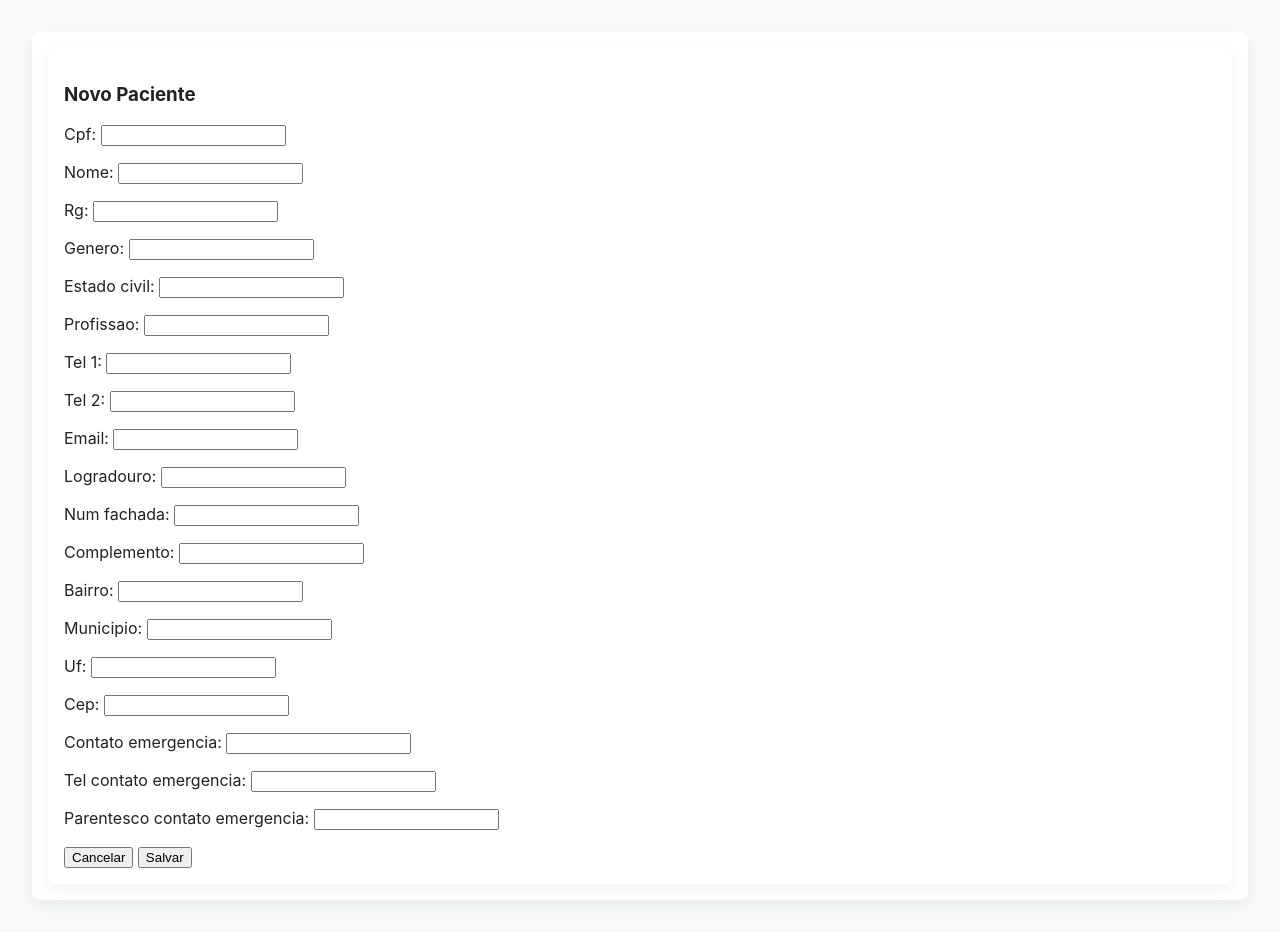
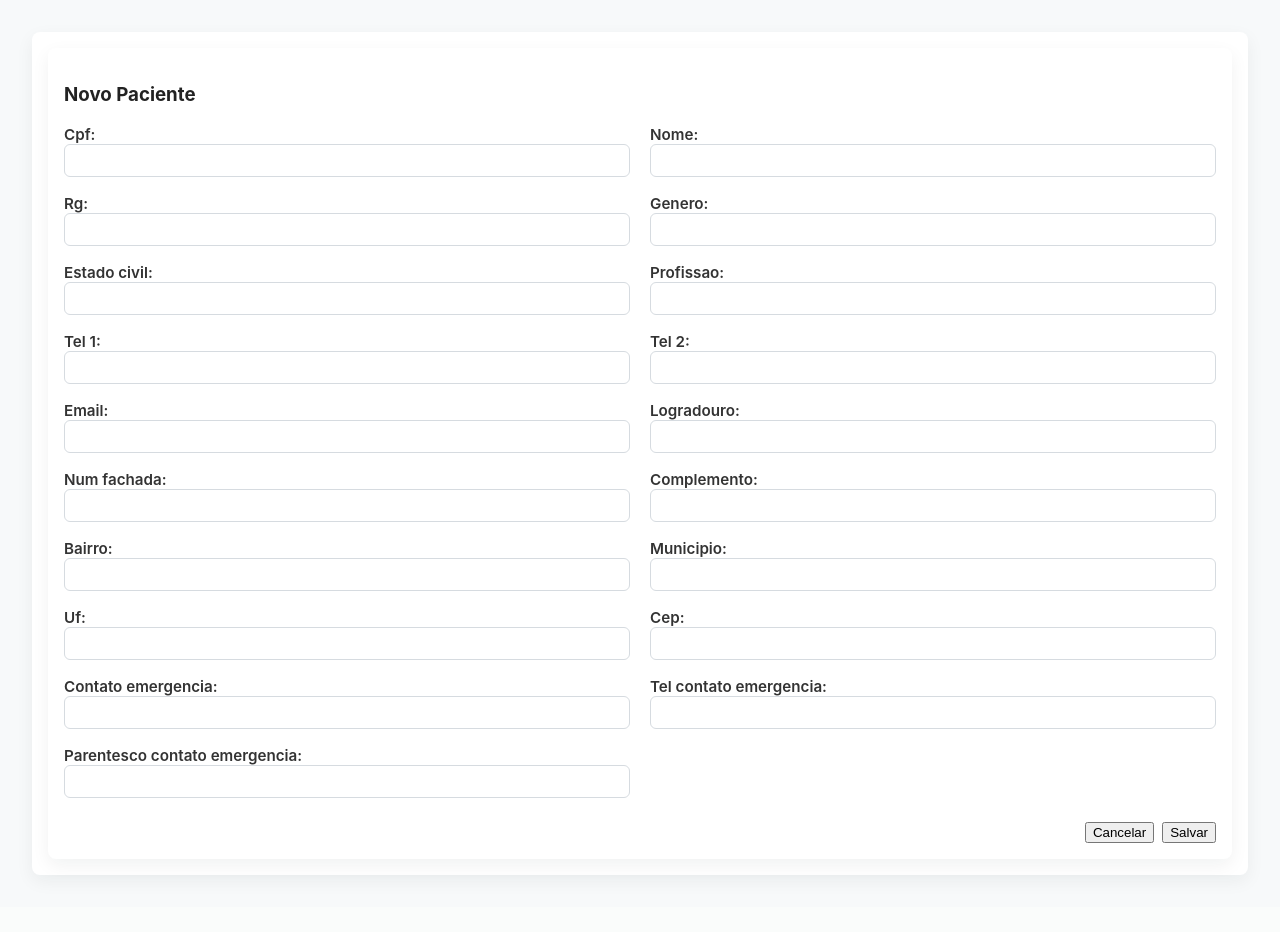
Before and after one commit to hpesanto/neurocare, a Django app: page /cadastro/pacientes/novo/ in a window 1280 px wide. Shown: the part 108-1040 px from the top of the page. After the commit the page ends 986 px from the top, so only its background shows below. Run offline with Django 4.2, Linux system fonts and the light colour scheme.

Commit message:
chore(release): stable patient form UI

```diff
--- /dev/null
+++ b/pacientes/templatetags/form_helpers.py
@@ -0,0 +1,38 @@
+from django import template
+from django.utils.safestring import mark_safe
+
+register = template.Library()
+
+
+@register.simple_tag
+def prepare_field_items(form):
+    """Return a list of simple dicts for template consumption.
+
+    Each item contains pre-rendered safe HTML strings for label, widget,
+    errors and help text. This avoids deep attribute lookups inside
+    included templates and prevents accidental recursion during template
+    variable resolution.
+    """
+    items = []
+    for field in form.visible_fields():
+        label_html = field.label_tag() or ""
+        widget_html = str(field)
+        errors_html = ""
+        if field.errors:
+            errors_html = "".join(
+                [f"<div class='field-error'>{e}</div>" for e in field.errors]
+            )
+        help_html = (
+            f"<div class='field-help'>{field.help_text}</div>"
+            if field.help_text
+            else ""
+        )
+        items.append(
+            {
+                "label_html": mark_safe(label_html),
+                "widget_html": mark_safe(widget_html),
+                "errors_html": mark_safe(errors_html),
+                "help_html": mark_safe(help_html),
+            }
+        )
+    return items
--- a/static/css/base.css
+++ b/static/css/base.css
@@ -239,3 +239,64 @@ footer {
     height: 16px;
     vertical-align: middle
 }
+
+/* Reusable form grid styles */
+.form-grid {
+    display: grid;
+    grid-template-columns: 1fr 1fr;
+    gap: 1rem 1.25rem;
+    /* row-gap column-gap */
+    align-items: start;
+}
+
+.form-grid .form-row {
+    display: contents;
+    /* allow label+input occupy grid cell without extra wrapper block */
+}
+
+.form-grid .form-field {
+    display: flex;
+    flex-direction: column;
+}
+
+.form-grid label {
+    font-weight: 600;
+    margin-bottom: 0.35rem;
+    color: #333;
+    font-size: 0.95rem;
+}
+
+.form-grid input[type="text"],
+.form-grid input[type="email"],
+.form-grid input[type="date"],
+.form-grid input[type="tel"],
+.form-grid select,
+.form-grid textarea {
+    padding: 0.5rem 0.6rem;
+    border: 1px solid #d6dbe0;
+    border-radius: 6px;
+    background: #fff;
+    box-sizing: border-box;
+    width: 100%;
+}
+
+.form-grid textarea {
+    min-height: 3.25rem;
+    resize: vertical;
+}
+
+.form-actions {
+    grid-column: 1 / -1;
+    /* full width */
+    display: flex;
+    justify-content: flex-end;
+    gap: 0.5rem;
+    margin-top: 0.5rem;
+}
+
+/* make form single column on small screens */
+@media (max-width: 760px) {
+    .form-grid {
+        grid-template-columns: 1fr;
+    }
+}
--- a/templates/pacientes/_form_partial.html
+++ b/templates/pacientes/_form_partial.html
@@ -2,10 +2,29 @@
     <h3>{{ title }}</h3>
     <form method="post" id="paciente-form" action="{{ request.path }}">
         {% csrf_token %}
-        {{ form.as_p }}
-        <div class="modal-footer">
-            <button type="button" id="btnCancel" class="btn">Cancelar</button>
-            <button type="submit" class="btn">Salvar</button>
+        <div class="form-grid">
+            {% load form_helpers %}
+            {% prepare_field_items form as field_items %}
+            {% if field_items %}
+            {% for item in field_items %}
+            <div class="form-field">
+                <div class="field-label">{{ item.label_html }}</div>
+                <div class="field-widget">{{ item.widget_html }}</div>
+                {{ item.errors_html }}
+                {{ item.help_html }}
+            </div>
+            {% endfor %}
+            {% else %}
+            {# Fallback: render visible fields if prepare_field_items produced nothing #}
+            {% for field in form.visible_fields %}
+            <div class="form-field">{{ field }}</div>
+            {% endfor %}
+            {% endif %}
+
+            <div class="form-actions modal-footer">
+                <button type="button" id="btnCancel" class="btn">Cancelar</button>
+                <button type="submit" class="btn">Salvar</button>
+            </div>
         </div>
     </form>
 </div>
```
Also changed, not shown: templates/includes/form_grid.html (added, +41 -0 lines).
